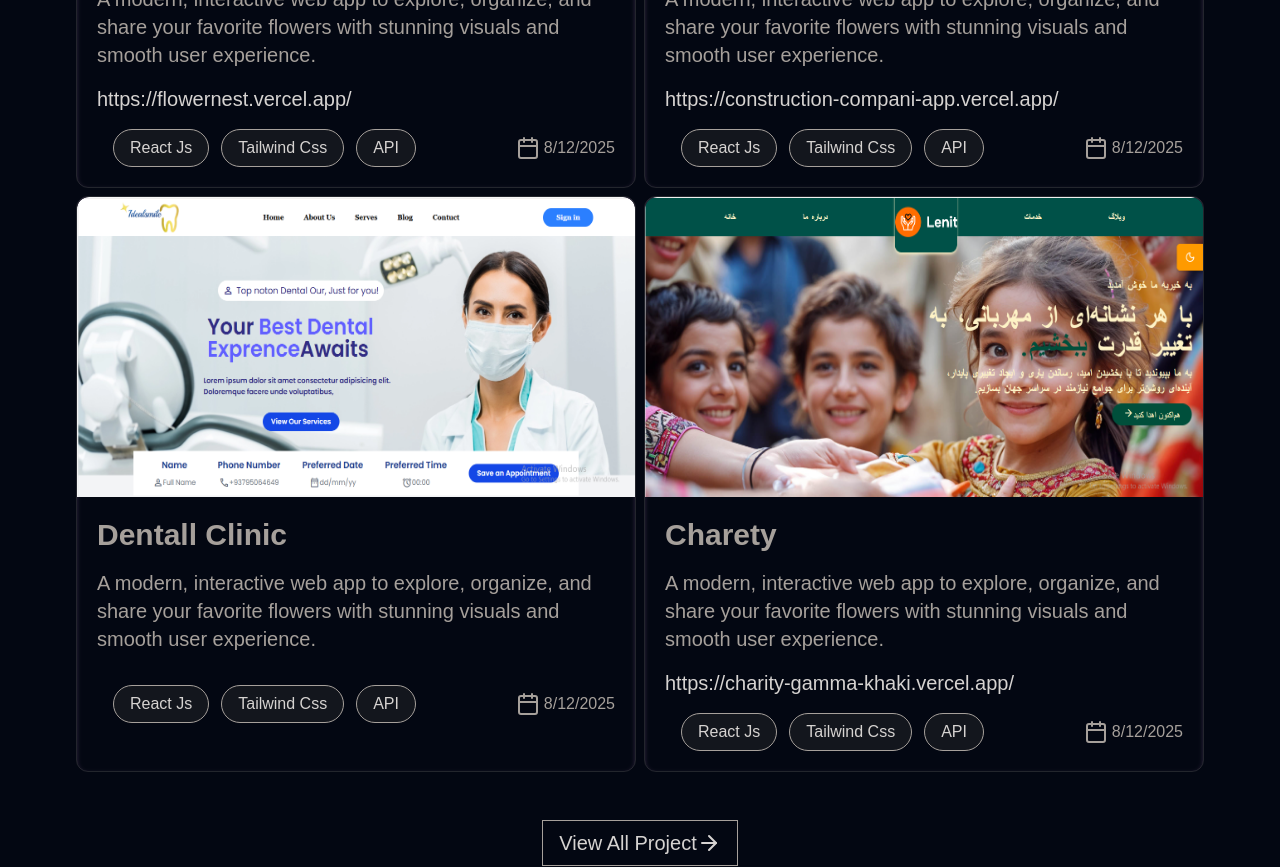
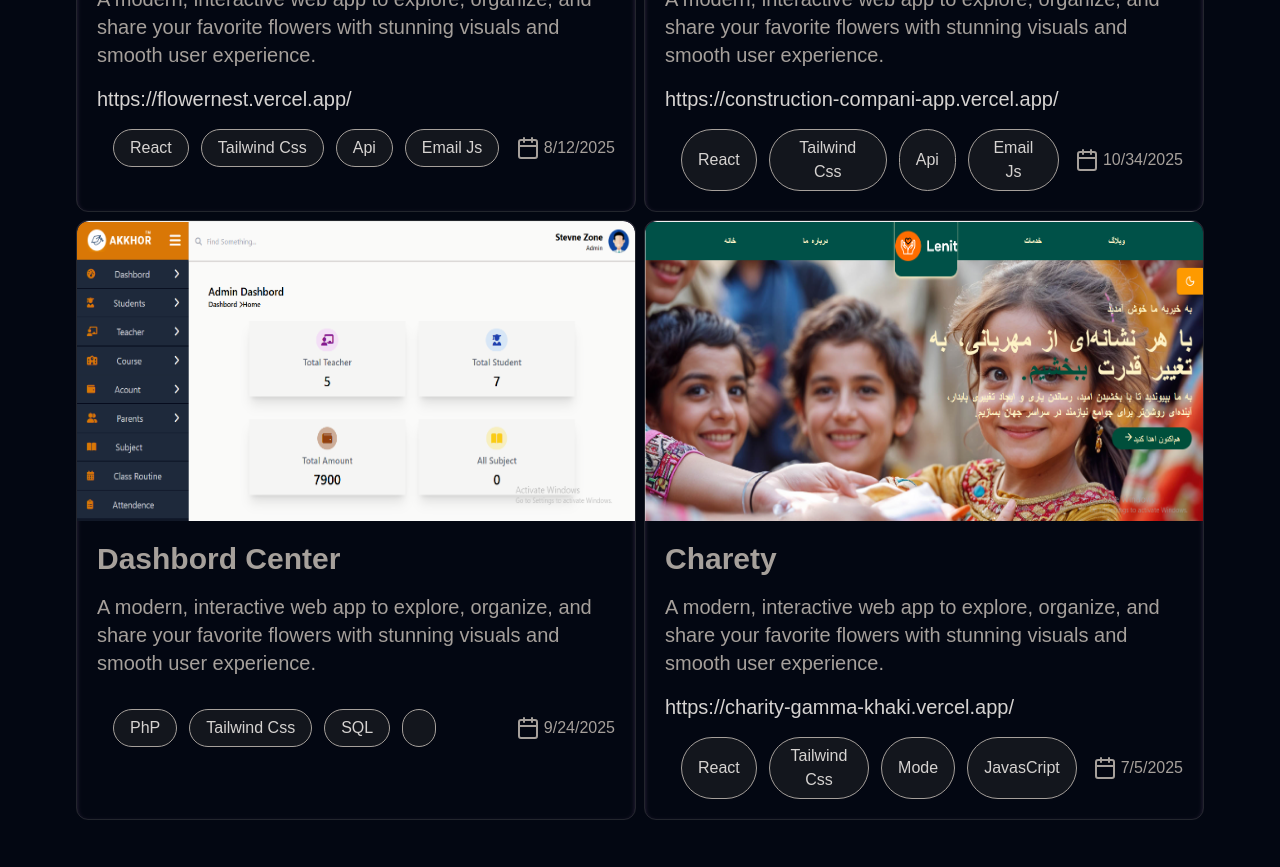
Before and after one commit to nazisharifi2025/NaziSharifi, a Next.js app: page / in a window 1280 px wide. Shown: the part 2860-3727 px from the top of the page. Built offline with nearby package versions, Linux system fonts and the light colour scheme.

Commit message:
some content updated

```diff
--- a/src/app/Componnint/Project.tsx
+++ b/src/app/Componnint/Project.tsx
@@ -9,28 +9,48 @@ function Project() {
             img: "/project4.png",
             name: "Flowtrest",
             dis: "A modern, interactive web app to explore, organize, and share your favorite flowers with stunning visuals and smooth user experience.",
-            link: "https://flowernest.vercel.app/"
+            link: "https://flowernest.vercel.app/",
+            date: "8/12/2025",
+              a: "React",
+            b: "Tailwind Css",
+            c: "Api",
+            d: "Email Js"
+
         },
         {
             id: 2,
             img: "/project2.png",
             name: "Conistraction Company",
             dis: "A modern, interactive web app to explore, organize, and share your favorite flowers with stunning visuals and smooth user experience.",
-            link: "https://construction-compani-app.vercel.app/"
+            link: "https://construction-compani-app.vercel.app/",
+            date: "10/34/2025",
+              a: "React",
+            b: "Tailwind Css",
+            c: "Api",
+            d: "Email Js"
         },
         {
             id: 3,
-            img: "/project1.png",
-            name: "Dentall Clinic",
+            img: "/project5.png",
+            name: "Dashbord Center",
             dis: "A modern, interactive web app to explore, organize, and share your favorite flowers with stunning visuals and smooth user experience.",
-            link: ""
+            link: "",
+            date: "9/24/2025",
+            a: "PhP",
+            b: "Tailwind Css",
+            c: "SQL"
         },
               {
             id: 4,
             img: "/project3.png",
             name: "Charety",
             dis: "A modern, interactive web app to explore, organize, and share your favorite flowers with stunning visuals and smooth user experience.",
-            link: "https://charity-gamma-khaki.vercel.app/"
+            link: "https://charity-gamma-khaki.vercel.app/",
+            date: "7/5/2025",
+             a: "React",
+            b: "Tailwind Css",
+            c: "Mode",
+            d: "JavasCript"
         },
     ]
   return (
@@ -49,14 +69,15 @@ function Project() {
                 <div className='p-5 flex flex-col gap-4  '>
                     <h1 className='font-bold text-3xl text-stone-400 group-hover:text-fuchsia-400 transition-all duration-300'>{Pro.name}</h1>
                     <p className='text-xl text-stone-400'>{Pro.dis}</p>
-                    <a className='text-xl text-stone-300 hover:text-blue-500' href={Pro.link}>{Pro.link}</a>
+                    <a className='text-xl text-stone-300 hover:text-blue-400' href={Pro.link}>{Pro.link}</a>
                     <div className='w-full flex justify-between items-center'>
                     <div className='flex space-x-3 px-4 '>
-                        <button className='rounded-full px-4 py-1.5 border border-stone-400 bg-stone-600/20 text-stone-300 '>React Js</button>
-                        <button className='rounded-full px-4 py-1.5 border border-stone-400 bg-stone-600/20 text-stone-300 '>Tailwind Css</button>
-                        <button className='rounded-full px-4 py-1.5 border border-stone-400 bg-stone-600/20 text-stone-300 '>API</button>
+                        <button className='rounded-full px-4 py-1.5 border border-stone-400 bg-stone-600/20 text-stone-300 '>{Pro.a}</button>
+                        <button className='rounded-full px-4 py-1.5 border border-stone-400 bg-stone-600/20 text-stone-300 '>{Pro.b}</button>
+                        <button className='rounded-full px-4 py-1.5 border border-stone-400 bg-stone-600/20 text-stone-300 '>{Pro.c}</button>
+                        <button className='rounded-full px-4 py-1.5 border border-stone-400 bg-stone-600/20 text-stone-300 '>{Pro.d}</button>
                     </div>
-                    <span className='flex gap-1 text-stone-400'><Calendar />8/12/2025</span>
+                    <span className='flex gap-1 text-stone-400'><Calendar />{Pro.date}</span>
                     </div>
                 </div>
             </div>
```
Also changed, not shown: public/project5.png (added).
